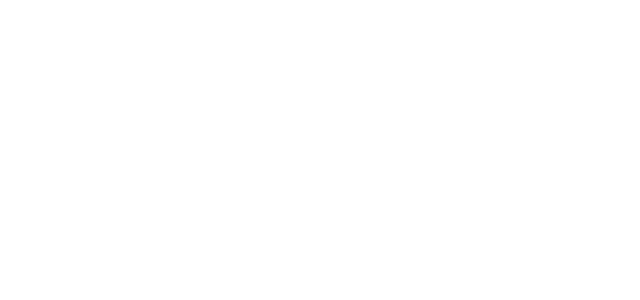
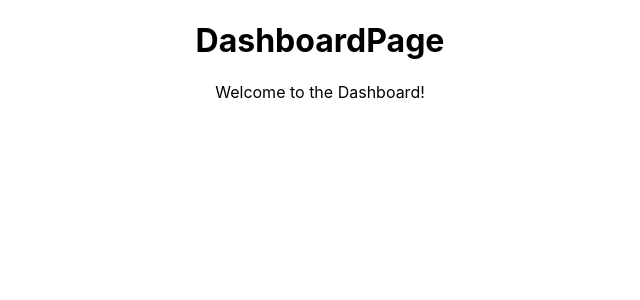
Before and after one commit to Raktim-Koner/customer-relationship-management, a React (Create React App) app: page / in a window 1280 px wide. Shown: the top 300 px of the page, without its empty margins (320-960 px from the left). Built offline with nearby package versions, Linux system fonts and the light colour scheme.

Commit message:
updated dashboard.js , app.js

```diff
--- a/src/App.css
+++ b/src/App.css
@@ -1,3 +1,6 @@
-.App {
+
+.dashboardPage {
   text-align: center;
+
+
 }
--- a/src/App.js
+++ b/src/App.js
@@ -1,10 +1,12 @@
-import React from 'react';
-import DashboardPage from './Pages/DashboardPage';
+import React from "react";
+import DashboardPage from "./Pages/DashboardPage";
 import './App.css';
 
 function App() {
   return (
-    <div className="App"></div>
+    <div>
+      <DashboardPage />
+    </div>
 
   );
 }
--- a/src/Pages/DashboardPage.js
+++ b/src/Pages/DashboardPage.js
@@ -1,7 +1,9 @@
 import React from "react";
 
 const DashboardPage = () => {
-  return <div></div>;
+  return <div className="dashboardPage">
+  <h1>DashboardPage</h1>
+  <p>Welcome to the Dashboard!</p></div>;
 };
 
 export default DashboardPage;
```
